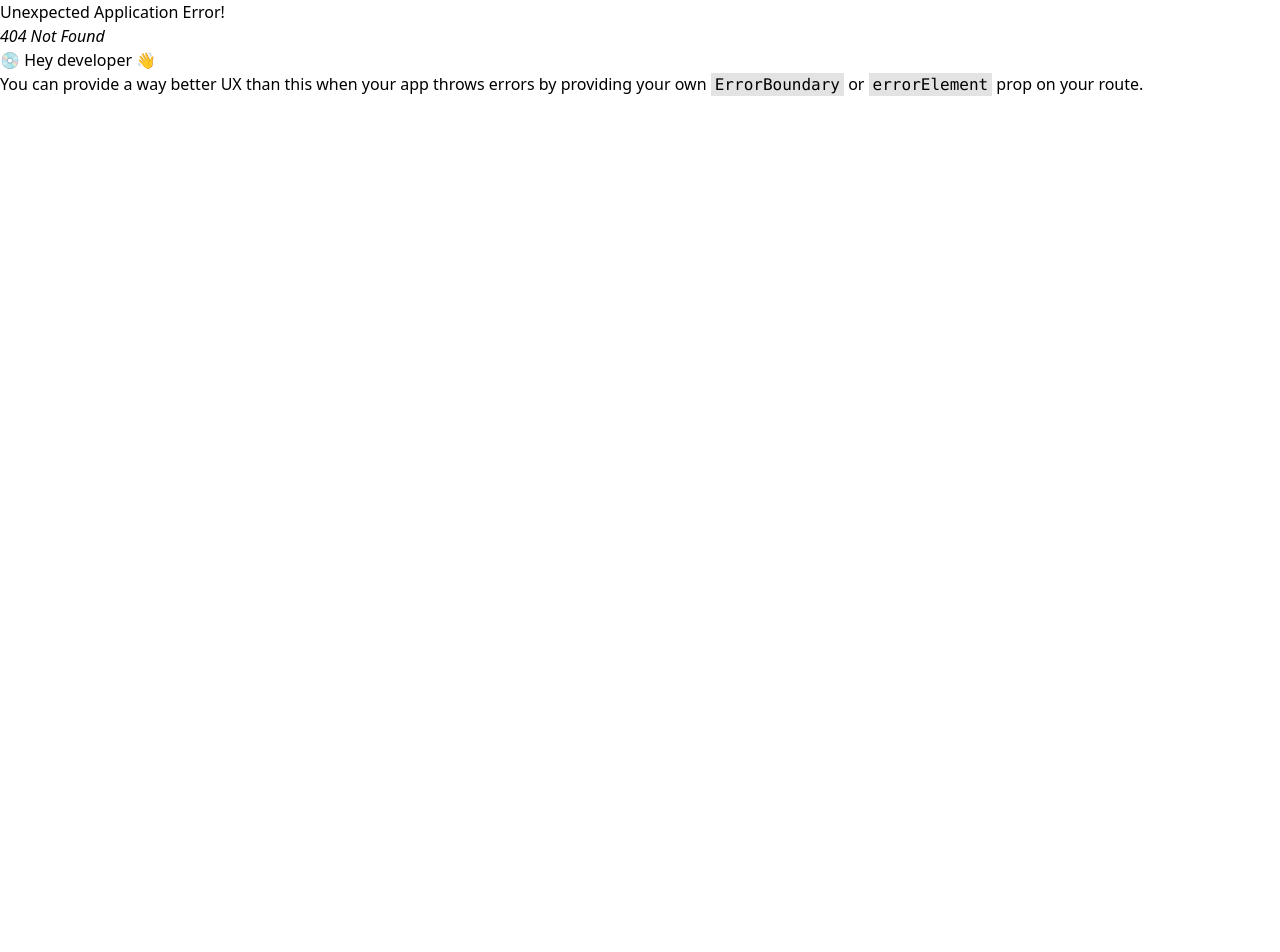
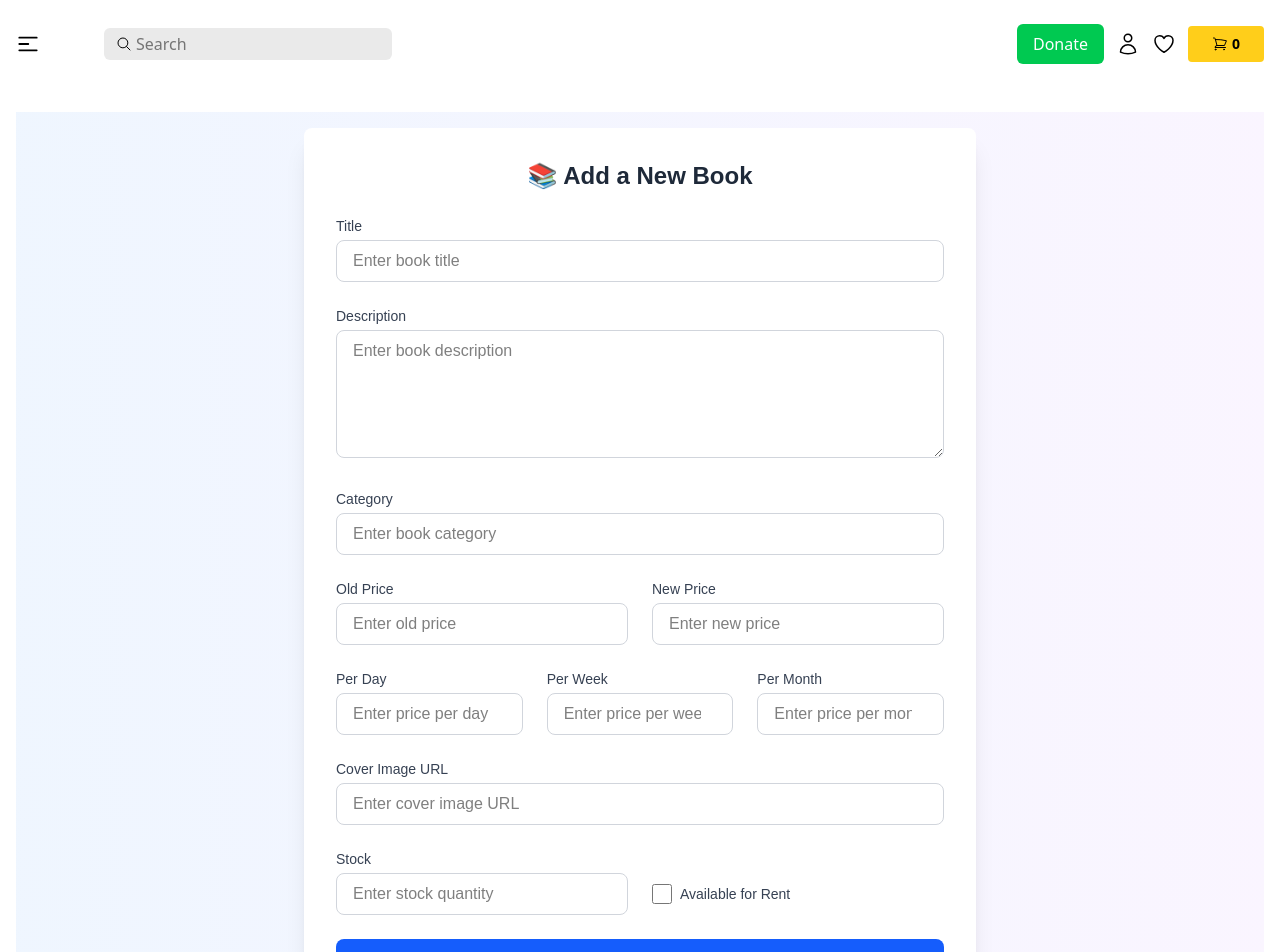
Before and after one commit to 0Nafi0/mern-book-store, a React (Vite) app in the folder frontend/: page /add-book in a window 1280 px wide. Before the commit this address had no page. Shown: the top 952 px of the page. Before the commit the page ends 800 px from the top, so only its background shows below. Built offline with nearby package versions, Linux system fonts and the light colour scheme.

Commit message:
Users can now add a book and AddBook page added

```diff
--- a/frontend/src/components/Navbar.jsx
+++ b/frontend/src/components/Navbar.jsx
@@ -70,6 +70,15 @@ const Navbar = () => {
         </div>
 
         <div className="relative flex items-center md:space-x-3 space-x-2">
+          {currentUser && (
+            <Link
+              to="/add-book"
+              className="bg-blue-500 text-white px-4 py-2 rounded-md hover:bg-blue-600 transition-all shadow-md hover:shadow-lg"
+            >
+              Add a Book
+            </Link>
+          )}
+
           <Link
             to="/donation"
             className="bg-green-500 text-white px-4 py-2 rounded-md hover:bg-green-600 transition"
--- /dev/null
+++ b/frontend/src/pages/Books/AddBook.jsx
@@ -0,0 +1,243 @@
+import { useState } from "react";
+import { useForm } from "react-hook-form";
+import { useNavigate } from "react-router-dom";
+
+const AddBook = () => {
+  const {
+    register,
+    handleSubmit,
+    formState: { errors },
+  } = useForm();
+  const navigate = useNavigate();
+  const [loading, setLoading] = useState(false);
+
+  const onSubmit = async (data) => {
+    setLoading(true);
+    try {
+      const response = await fetch(
+        "http://localhost:5000/api/books/create-book",
+        {
+          method: "POST",
+          headers: {
+            "Content-Type": "application/json",
+          },
+          body: JSON.stringify({
+            ...data,
+            trending: data.trending === "true",
+            availableForRent: data.availableForRent === "true",
+            oldPrice: parseFloat(data.oldPrice),
+            newPrice: parseFloat(data.newPrice),
+            rentalPricePerDay: parseFloat(data.rentalPricePerDay),
+            rentalPricePerWeek: data.rentalPricePerWeek
+              ? parseFloat(data.rentalPricePerWeek)
+              : null,
+            rentalPricePerMonth: data.rentalPricePerMonth
+              ? parseFloat(data.rentalPricePerMonth)
+              : null,
+            stock: parseInt(data.stock),
+          }),
+        }
+      );
+
+      if (response.ok) {
+        alert("Book added successfully!");
+        navigate("/");
+      } else {
+        throw new Error("Failed to add book");
+      }
+    } catch (error) {
+      console.error("Error:", error);
+      alert("Error adding book");
+    } finally {
+      setLoading(false);
+    }
+  };
+
+  return (
+    <div className="flex justify-center items-center min-h-screen bg-gradient-to-r from-blue-50 to-purple-50 p-4">
+      <div className="w-full max-w-2xl bg-white shadow-xl rounded-lg p-8">
+        <h2 className="text-2xl font-bold text-gray-800 text-center mb-6">
+          📚 Add a New Book
+        </h2>
+
+        <form onSubmit={handleSubmit(onSubmit)} className="space-y-6">
+          {/* Title */}
+          <div>
+            <label className="block text-sm font-medium text-gray-700 mb-1">
+              Title
+            </label>
+            <input
+              type="text"
+              {...register("title", { required: true })}
+              className="w-full px-4 py-2 border border-gray-300 rounded-lg focus:ring-2 focus:ring-blue-500 focus:border-blue-500 transition duration-200"
+              placeholder="Enter book title"
+            />
+            {errors.title && (
+              <p className="text-red-500 text-sm mt-1">Title is required</p>
+            )}
+          </div>
+
+          {/* Description */}
+          <div>
+            <label className="block text-sm font-medium text-gray-700 mb-1">
+              Description
+            </label>
+            <textarea
+              {...register("description", { required: true })}
+              className="w-full px-4 py-2 border border-gray-300 rounded-lg focus:ring-2 focus:ring-blue-500 focus:border-blue-500 transition duration-200 h-32"
+              placeholder="Enter book description"
+            />
+            {errors.description && (
+              <p className="text-red-500 text-sm mt-1">
+                Description is required
+              </p>
+            )}
+          </div>
+
+          {/* Category */}
+          <div>
+            <label className="block text-sm font-medium text-gray-700 mb-1">
+              Category
+            </label>
+            <input
+              type="text"
+              {...register("category", { required: true })}
+              className="w-full px-4 py-2 border border-gray-300 rounded-lg focus:ring-2 focus:ring-blue-500 focus:border-blue-500 transition duration-200"
+              placeholder="Enter book category"
+            />
+            {errors.category && (
+              <p className="text-red-500 text-sm mt-1">Category is required</p>
+            )}
+          </div>
+
+          {/* Prices & Stock */}
+          <div className="grid grid-cols-1 md:grid-cols-2 gap-6">
+            <div>
+              <label className="block text-sm font-medium text-gray-700 mb-1">
+                Old Price
+              </label>
+              <input
+                type="number"
+                {...register("oldPrice", { required: true })}
+                className="w-full px-4 py-2 border border-gray-300 rounded-lg focus:ring-2 focus:ring-blue-500 focus:border-blue-500 transition duration-200"
+                placeholder="Enter old price"
+              />
+              {errors.oldPrice && (
+                <p className="text-red-500 text-sm mt-1">Required</p>
+              )}
+            </div>
+            <div>
+              <label className="block text-sm font-medium text-gray-700 mb-1">
+                New Price
+              </label>
+              <input
+                type="number"
+                {...register("newPrice", { required: true })}
+                className="w-full px-4 py-2 border border-gray-300 rounded-lg focus:ring-2 focus:ring-blue-500 focus:border-blue-500 transition duration-200"
+                placeholder="Enter new price"
+              />
+              {errors.newPrice && (
+                <p className="text-red-500 text-sm mt-1">Required</p>
+              )}
+            </div>
+          </div>
+
+          {/* Rental Prices */}
+          <div className="grid grid-cols-1 md:grid-cols-3 gap-6">
+            <div>
+              <label className="block text-sm font-medium text-gray-700 mb-1">
+                Per Day
+              </label>
+              <input
+                type="number"
+                {...register("rentalPricePerDay", { required: true })}
+                className="w-full px-4 py-2 border border-gray-300 rounded-lg focus:ring-2 focus:ring-blue-500 focus:border-blue-500 transition duration-200"
+                placeholder="Enter price per day"
+              />
+              {errors.rentalPricePerDay && (
+                <p className="text-red-500 text-sm mt-1">Required</p>
+              )}
+            </div>
+            <div>
+              <label className="block text-sm font-medium text-gray-700 mb-1">
+                Per Week
+              </label>
+              <input
+                type="number"
+                {...register("rentalPricePerWeek")}
+                className="w-full px-4 py-2 border border-gray-300 rounded-lg focus:ring-2 focus:ring-blue-500 focus:border-blue-500 transition duration-200"
+                placeholder="Enter price per week"
+              />
+            </div>
+            <div>
+              <label className="block text-sm font-medium text-gray-700 mb-1">
+                Per Month
+              </label>
+              <input
+                type="number"
+                {...register("rentalPricePerMonth")}
+                className="w-full px-4 py-2 border border-gray-300 rounded-lg focus:ring-2 focus:ring-blue-500 focus:border-blue-500 transition duration-200"
+                placeholder="Enter price per month"
+              />
+            </div>
+          </div>
+
+          {/* Cover Image */}
+          <div>
+            <label className="block text-sm font-medium text-gray-700 mb-1">
+              Cover Image URL
+            </label>
+            <input
+              type="text"
+              {...register("coverImage", { required: true })}
+              className="w-full px-4 py-2 border border-gray-300 rounded-lg focus:ring-2 focus:ring-blue-500 focus:border-blue-500 transition duration-200"
+              placeholder="Enter cover image URL"
+            />
+            {errors.coverImage && (
+              <p className="text-red-500 text-sm mt-1">Required</p>
+            )}
+          </div>
+
+          {/* Stock & Availability */}
+          <div className="grid grid-cols-1 md:grid-cols-2 gap-6">
+            <div>
+              <label className="block text-sm font-medium text-gray-700 mb-1">
+                Stock
+              </label>
+              <input
+                type="number"
+                {...register("stock", { required: true })}
+                className="w-full px-4 py-2 border border-gray-300 rounded-lg focus:ring-2 focus:ring-blue-500 focus:border-blue-500 transition duration-200"
+                placeholder="Enter stock quantity"
+              />
+              {errors.stock && (
+                <p className="text-red-500 text-sm mt-1">Required</p>
+              )}
+            </div>
+            <div className="flex items-center gap-2 mt-6">
+              <input
+                type="checkbox"
+                {...register("availableForRent")}
+                className="w-5 h-5 border border-gray-300 rounded focus:ring-blue-500"
+              />
+              <label className="text-sm font-medium text-gray-700">
+                Available for Rent
+              </label>
+            </div>
+          </div>
+
+          {/* Submit Button */}
+          <button
+            type="submit"
+            className="w-full bg-blue-600 text-white py-3 rounded-lg hover:bg-blue-700 transition duration-200 font-semibold"
+            disabled={loading}
+          >
+            {loading ? "Adding Book..." : "Add Book"}
+          </button>
+        </form>
+      </div>
+    </div>
+  );
+};
+
+export default AddBook;
--- a/frontend/src/routers/router.jsx
+++ b/frontend/src/routers/router.jsx
@@ -10,6 +10,7 @@ import RentedBooks from "../pages/Books/RentedBooks";
 import OrderPage from "../pages/Books/OrderPage";
 import PrivateRoute from "./PrivateRoute";
 import SingleBook from "../pages/Books/SingleBook";
+import AddBook from "../pages/Books/AddBook";
 
 const router = createBrowserRouter([
   {
@@ -68,6 +69,10 @@ const router = createBrowserRouter([
         path: "/rented-books/:id", // Added this route to handle rented books in SingleBook
         element: <SingleBook />,
       },
+      {
+        path: "/add-book",
+        element: <AddBook />,
+      },
     ],
   },
 ]);
```
